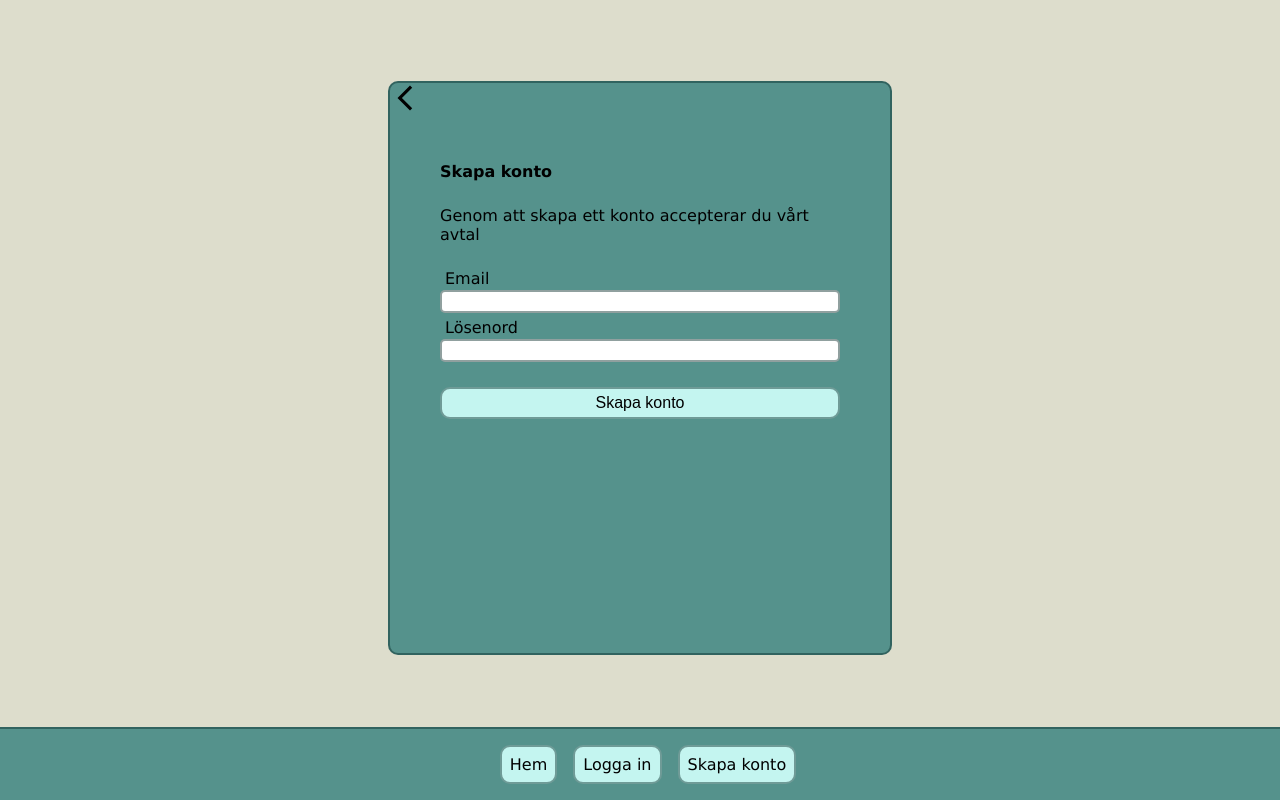
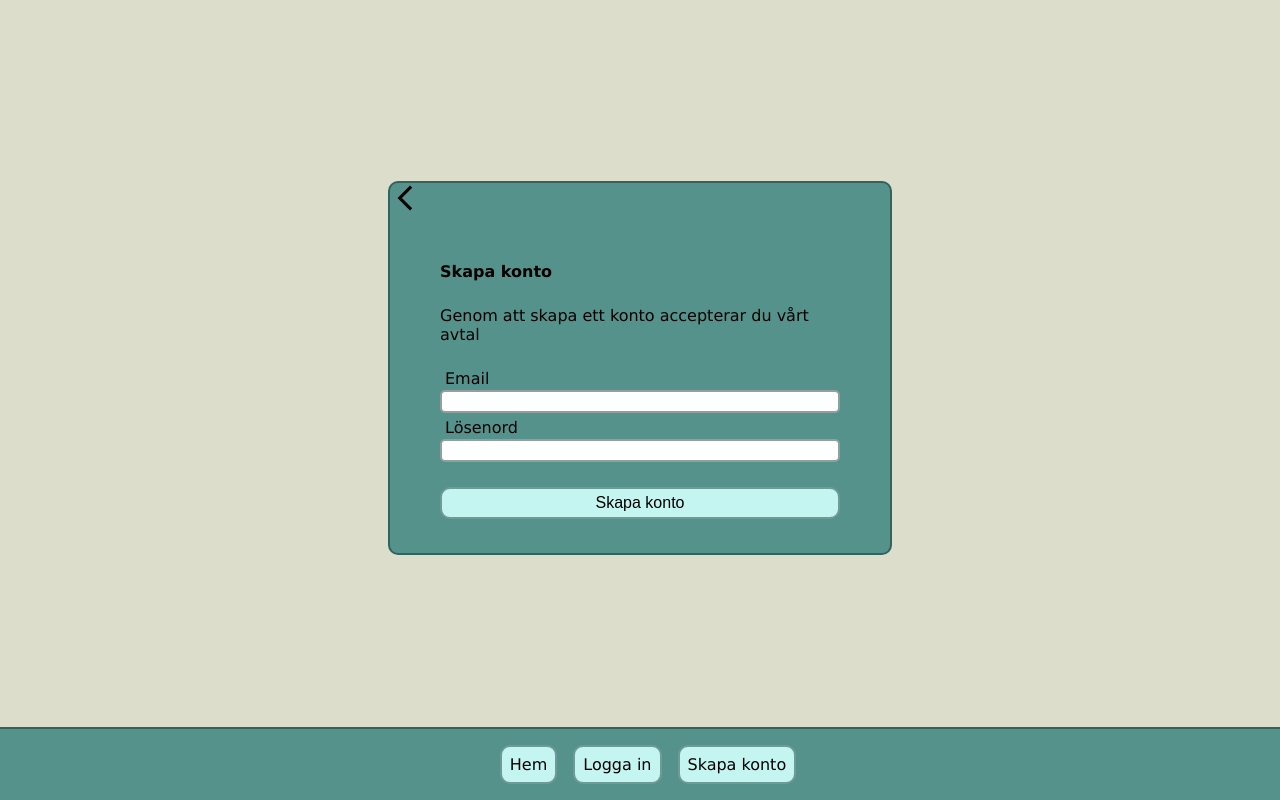
Before and after one commit to ricmal08/vteam-user-client, a React (Vite) app: page /register in a window 1280 px wide. Built offline with nearby package versions, Linux system fonts and the light colour scheme.

Commit message:
style: change classname on register form to match login form

```diff
--- a/src/components/RegisterPage.jsx
+++ b/src/components/RegisterPage.jsx
@@ -38,7 +38,7 @@ function RegisterPage() {
     Returns a login form that on submit calls handleSubmit from react-hook-form
     */
     <Wrapper>
-      <form className="register-form" onSubmit={handleSubmit(onSubmit)}>
+      <form className="login-form" onSubmit={handleSubmit(onSubmit)}>
         <button type='button' className='back-btn' onClick={() => navigate("/login")}>
           <MdArrowBackIosNew size={30}/>
         </button>
```
